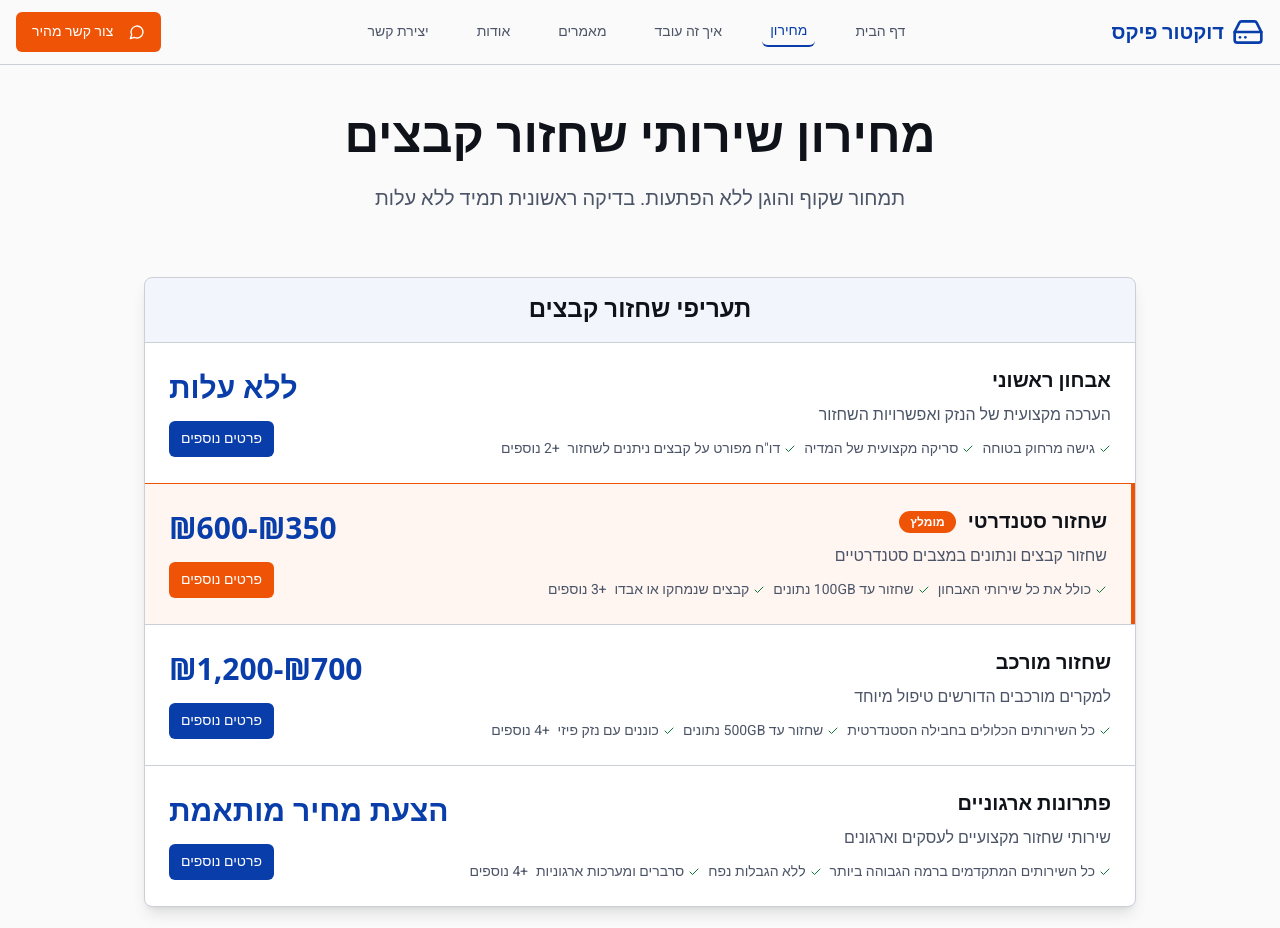
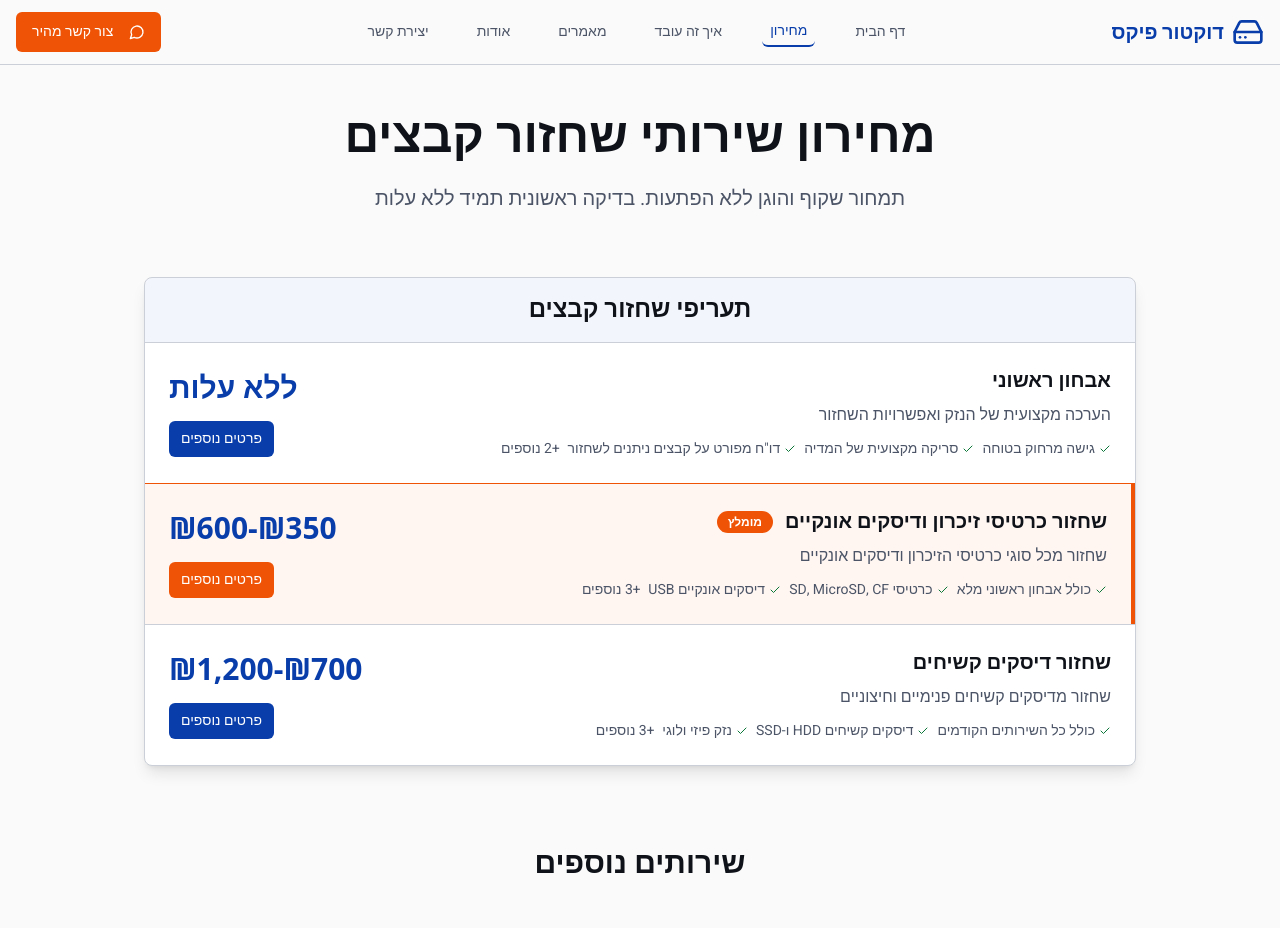
Before and after one commit to infected-computer/data-safe-recovery-now, a React (Vite) app: page /pricing in a window 1280 px wide. Shown: the top 928 px of the page. Built offline with nearby package versions, Linux system fonts and the light colour scheme.

Commit message:
Refactor: Update pricing page content
Update the pricing page to include a free check and data recovery services.

```diff
--- a/src/pages/PricingPage.tsx
+++ b/src/pages/PricingPage.tsx
@@ -22,51 +22,34 @@ const pricingPlans = [
     color: "border-primary"
   },
   {
-    name: "שחזור סטנדרטי",
+    name: "שחזור כרטיסי זיכרון ודיסקים אונקיים",
     price: "₪350-₪600",
-    description: "שחזור קבצים ונתונים במצבים סטנדרטיים",
+    description: "שחזור מכל סוגי כרטיסי הזיכרון ודיסקים אונקיים",
     features: [
-      "כולל את כל שירותי האבחון",
-      "שחזור עד 100GB נתונים",
-      "קבצים שנמחקו או אבדו",
-      "תיקון פרטיציות פגומות",
-      "ליווי צמוד לאורך התהליך",
+      "כולל אבחון ראשוני מלא",
+      "כרטיסי SD, MicroSD, CF",
+      "דיסקים אונקיים USB",
+      "SSD חיצוניים",
+      "ללא הגבלת נפח או מספר קבצים",
       "אחריות מלאה לתוצאות"
     ],
     popular: true,
     color: "border-accent"
   },
   {
-    name: "שחזור מורכב",
+    name: "שחזור דיסקים קשיחים",
     price: "₪700-₪1,200",
-    description: "למקרים מורכבים הדורשים טיפול מיוחד",
+    description: "שחזור מדיסקים קשיחים פנימיים וחיצוניים",
     features: [
-      "כל השירותים הכלולים בחבילה הסטנדרטית",
-      "שחזור עד 500GB נתונים",
-      "כוננים עם נזק פיזי",
-      "מערכות RAID מורכבות",
-      "קבצים בפורמטים מתקדמים",
-      "שחזור מטא-דאטה ומבנה תיקיות",
-      "עדיפות גבוהה בטיפול"
+      "כולל כל השירותים הקודמים",
+      "דיסקים קשיחים HDD ו-SSD",
+      "נזק פיזי ולוגי",
+      "מערכות RAID",
+      "ללא הגבלת נפח או מספר קבצים",
+      "שחזור מטא-דאטה ומבנה תיקיות"
     ],
     popular: false,
     color: "border-warning"
-  },
-  {
-    name: "פתרונות ארגוניים",
-    price: "הצעת מחיר מותאמת",
-    description: "שירותי שחזור מקצועיים לעסקים וארגונים",
-    features: [
-      "כל השירותים המתקדמים ברמה הגבוהה ביותר",
-      "ללא הגבלות נפח",
-      "סרברים ומערכות ארגוניות",
-      "זמינות 24/7 לתמיכה",
-      "הסכמי רמת שירות (SLA)",
-      "ייעוץ למניעת אובדן נתונים עתידי",
-      "הדרכת צוותים טכניים"
-    ],
-    popular: false,
-    color: "border-success"
   }
 ];
 
```
